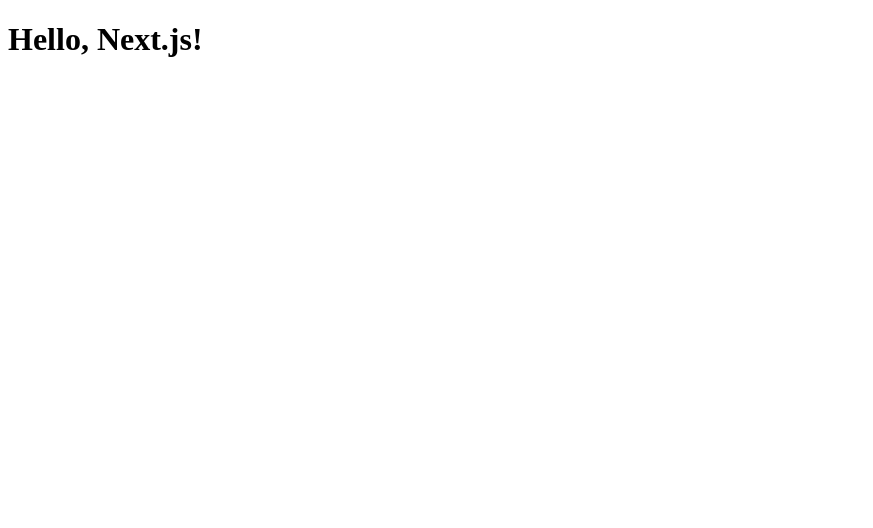
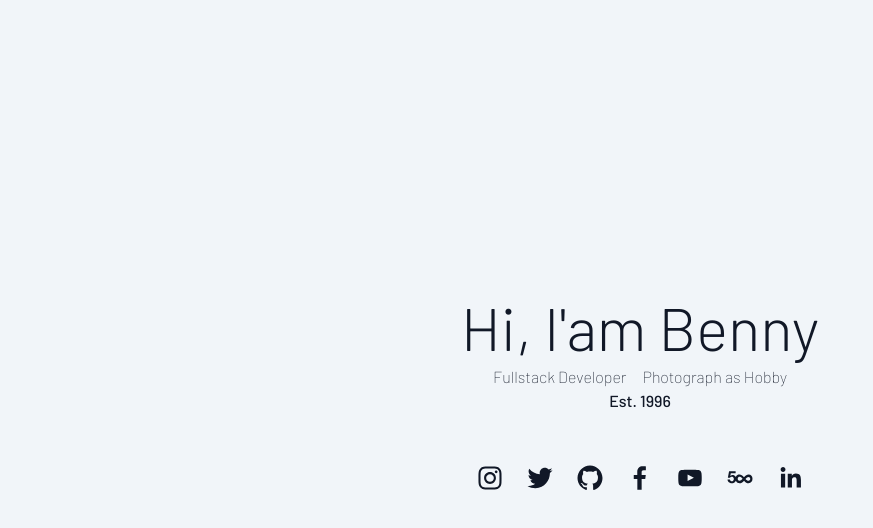
Before and after one commit to conquera99/website, a Next.js app: page / in a window 1280 px wide. Shown: the top 528 px of the page, without its empty margins (0-873 px from the left). Built offline with nearby package versions, Linux system fonts and the light colour scheme.

Commit message:
chore: update initial landing page design

```diff
--- a/next.config.js
+++ b/next.config.js
@@ -1,3 +1,9 @@
+const compilerOptions = {
+  removeConsole: {
+    exclude: ['error'],
+  },
+};
+
 /** @type {import('next').NextConfig} */
 const nextConfig = {
   reactStrictMode: true,
--- a/package.json
+++ b/package.json
@@ -18,10 +18,12 @@
     "next": "13.1.1",
     "react": "18.2.0",
     "react-dom": "18.2.0",
+    "react-social-icons": "^5.15.0",
     "react-wrap-balancer": "^0.2.3",
     "typescript": "4.9.4"
   },
   "devDependencies": {
+    "@tailwindcss/typography": "^0.5.8",
     "autoprefixer": "^10.4.13",
     "postcss": "^8.4.20",
     "prettier": "^2.8.1",
--- /dev/null
+++ b/src/app/developer/page.tsx
@@ -0,0 +1,16 @@
+import Link from 'next/link';
+
+const Page = () => {
+  return (
+    <div className="flex items-center justify-center h-screen">
+      <div className="text-center">
+        <h1 className="text-6xl font-light">Developers Experiences</h1>
+        <div className="font-extralight flex gap-4 justify-center mt-2">
+          <Link href="/">Back</Link>
+        </div>
+      </div>
+    </div>
+  );
+};
+
+export default Page;
--- a/src/app/layout.tsx
+++ b/src/app/layout.tsx
@@ -1,10 +1,17 @@
 import { FC, ReactNode } from 'react';
+import { Barlow } from '@next/font/google';
+import 'styles/globals.css';
+
+const barlow = Barlow({
+  subsets: ['latin'],
+  weight: ['100', '300', '500', '700', '900'],
+});
 
 const RootLayout: FC<{ children: ReactNode }> = ({ children }) => {
   return (
     <html lang="en">
       <head />
-      <body>{children}</body>
+      <body className={barlow.className}>{children}</body>
     </html>
   );
 };
--- a/src/app/page.tsx
+++ b/src/app/page.tsx
@@ -1,5 +1,83 @@
+import Link from 'next/link';
+import { SocialIcon } from 'react-social-icons';
+
+const USERNAME = 'conquera99';
+
 const Page = () => {
-  return <h1>Hello, Next.js!</h1>;
+  return (
+    <div className="flex items-center justify-center h-screen">
+      <div className="text-center">
+        <h1 className="text-6xl font-light">Hi, I&apos;am Benny</h1>
+        <div className="font-extralight flex gap-4 justify-center mt-2">
+          <Link href="/developer" className="hover:transition-all hover:text-blue-500">
+            Fullstack Developer
+          </Link>
+          <Link href="/photograph" className="hover:transition-all hover:text-blue-500">
+            Photograph as Hobby
+          </Link>
+        </div>
+        <div>Est. 1996</div>
+        <div className="mt-10">
+          <a target="_blank" rel="noreferrer" href={`https://instagram.com/${USERNAME}`}>
+            <SocialIcon
+              className="icon"
+              network="instagram"
+              bgColor="transparent"
+              fgColor="currentColor"
+            />
+          </a>
+          <a target="_blank" rel="noreferrer" href={`https://twitter.com/${USERNAME}`}>
+            <SocialIcon
+              className="icon"
+              network="twitter"
+              bgColor="transparent"
+              fgColor="currentColor"
+            />
+          </a>
+          <a target="_blank" rel="noreferrer" href={`https://github.com/${USERNAME}`}>
+            <SocialIcon
+              className="icon"
+              network="github"
+              bgColor="transparent"
+              fgColor="currentColor"
+            />
+          </a>
+          <a target="_blank" rel="noreferrer" href={`https://facebook.com/${USERNAME}`}>
+            <SocialIcon
+              className="icon"
+              network="facebook"
+              bgColor="transparent"
+              fgColor="currentColor"
+            />
+          </a>
+          <a target="_blank" rel="noreferrer" href={`https://youtube.com/@${USERNAME}`}>
+            <SocialIcon
+              className="icon"
+              network="youtube"
+              bgColor="transparent"
+              fgColor="currentColor"
+            />
+          </a>
+          <a target="_blank" rel="noreferrer" href={`https://500px.com/${USERNAME}`}>
+            <SocialIcon
+              className="icon"
+              network="fivehundredpix"
+              bgColor="transparent"
+              fgColor="currentColor"
+            />
+          </a>
+          <a target="_blank" rel="noreferrer" href={`https://linkedin.com/in/${USERNAME}`}>
+            <SocialIcon
+              className="icon"
+              network="linkedin"
+              bgColor="transparent"
+              fgColor="currentColor"
+            />
+          </a>
+        </div>
+      </div>
+    </div>
+  );
 };
 
 export default Page;
--- /dev/null
+++ b/src/app/photograph/page.tsx
@@ -0,0 +1,16 @@
+import Link from 'next/link';
+
+const Page = () => {
+  return (
+    <div className="flex items-center justify-center h-screen">
+      <div className="text-center">
+        <h1 className="text-6xl font-light">Photography Gallery</h1>
+        <div className="font-extralight flex gap-4 justify-center mt-2">
+          <Link href="/">Back</Link>
+        </div>
+      </div>
+    </div>
+  );
+};
+
+export default Page;
--- a/src/pages/api/hello.ts
+++ /dev/null
@@ -1,13 +0,0 @@
-// Next.js API route support: https://nextjs.org/docs/api-routes/introduction
-import type { NextApiRequest, NextApiResponse } from 'next'
-
-type Data = {
-  name: string
-}
-
-export default function handler(
-  req: NextApiRequest,
-  res: NextApiResponse<Data>
-) {
-  res.status(200).json({ name: 'John Doe' })
-}
--- a/src/styles/Home.module.css
+++ /dev/null
@@ -1,278 +0,0 @@
-.main {
-  display: flex;
-  flex-direction: column;
-  justify-content: space-between;
-  align-items: center;
-  padding: 6rem;
-  min-height: 100vh;
-}
-
-.description {
-  display: inherit;
-  justify-content: inherit;
-  align-items: inherit;
-  font-size: 0.85rem;
-  max-width: var(--max-width);
-  width: 100%;
-  z-index: 2;
-  font-family: var(--font-mono);
-}
-
-.description a {
-  display: flex;
-  justify-content: center;
-  align-items: center;
-  gap: 0.5rem;
-}
-
-.description p {
-  position: relative;
-  margin: 0;
-  padding: 1rem;
-  background-color: rgba(var(--callout-rgb), 0.5);
-  border: 1px solid rgba(var(--callout-border-rgb), 0.3);
-  border-radius: var(--border-radius);
-}
-
-.code {
-  font-weight: 700;
-  font-family: var(--font-mono);
-}
-
-.grid {
-  display: grid;
-  grid-template-columns: repeat(4, minmax(25%, auto));
-  width: var(--max-width);
-  max-width: 100%;
-}
-
-.card {
-  padding: 1rem 1.2rem;
-  border-radius: var(--border-radius);
-  background: rgba(var(--card-rgb), 0);
-  border: 1px solid rgba(var(--card-border-rgb), 0);
-  transition: background 200ms, border 200ms;
-}
-
-.card span {
-  display: inline-block;
-  transition: transform 200ms;
-}
-
-.card h2 {
-  font-weight: 600;
-  margin-bottom: 0.7rem;
-}
-
-.card p {
-  margin: 0;
-  opacity: 0.6;
-  font-size: 0.9rem;
-  line-height: 1.5;
-  max-width: 30ch;
-}
-
-.center {
-  display: flex;
-  justify-content: center;
-  align-items: center;
-  position: relative;
-  padding: 4rem 0;
-}
-
-.center::before {
-  background: var(--secondary-glow);
-  border-radius: 50%;
-  width: 480px;
-  height: 360px;
-  margin-left: -400px;
-}
-
-.center::after {
-  background: var(--primary-glow);
-  width: 240px;
-  height: 180px;
-  z-index: -1;
-}
-
-.center::before,
-.center::after {
-  content: '';
-  left: 50%;
-  position: absolute;
-  filter: blur(45px);
-  transform: translateZ(0);
-}
-
-.logo,
-.thirteen {
-  position: relative;
-}
-
-.thirteen {
-  display: flex;
-  justify-content: center;
-  align-items: center;
-  width: 75px;
-  height: 75px;
-  padding: 25px 10px;
-  margin-left: 16px;
-  transform: translateZ(0);
-  border-radius: var(--border-radius);
-  overflow: hidden;
-  box-shadow: 0px 2px 8px -1px #0000001a;
-}
-
-.thirteen::before,
-.thirteen::after {
-  content: '';
-  position: absolute;
-  z-index: -1;
-}
-
-/* Conic Gradient Animation */
-.thirteen::before {
-  animation: 6s rotate linear infinite;
-  width: 200%;
-  height: 200%;
-  background: var(--tile-border);
-}
-
-/* Inner Square */
-.thirteen::after {
-  inset: 0;
-  padding: 1px;
-  border-radius: var(--border-radius);
-  background: linear-gradient(
-    to bottom right,
-    rgba(var(--tile-start-rgb), 1),
-    rgba(var(--tile-end-rgb), 1)
-  );
-  background-clip: content-box;
-}
-
-/* Enable hover only on non-touch devices */
-@media (hover: hover) and (pointer: fine) {
-  .card:hover {
-    background: rgba(var(--card-rgb), 0.1);
-    border: 1px solid rgba(var(--card-border-rgb), 0.15);
-  }
-
-  .card:hover span {
-    transform: translateX(4px);
-  }
-}
-
-@media (prefers-reduced-motion) {
-  .thirteen::before {
-    animation: none;
-  }
-
-  .card:hover span {
-    transform: none;
-  }
-}
-
-/* Mobile */
-@media (max-width: 700px) {
-  .content {
-    padding: 4rem;
-  }
-
-  .grid {
-    grid-template-columns: 1fr;
-    margin-bottom: 120px;
-    max-width: 320px;
-    text-align: center;
-  }
-
-  .card {
-    padding: 1rem 2.5rem;
-  }
-
-  .card h2 {
-    margin-bottom: 0.5rem;
-  }
-
-  .center {
-    padding: 8rem 0 6rem;
-  }
-
-  .center::before {
-    transform: none;
-    height: 300px;
-  }
-
-  .description {
-    font-size: 0.8rem;
-  }
-
-  .description a {
-    padding: 1rem;
-  }
-
-  .description p,
-  .description div {
-    display: flex;
-    justify-content: center;
-    position: fixed;
-    width: 100%;
-  }
-
-  .description p {
-    align-items: center;
-    inset: 0 0 auto;
-    padding: 2rem 1rem 1.4rem;
-    border-radius: 0;
-    border: none;
-    border-bottom: 1px solid rgba(var(--callout-border-rgb), 0.25);
-    background: linear-gradient(
-      to bottom,
-      rgba(var(--background-start-rgb), 1),
-      rgba(var(--callout-rgb), 0.5)
-    );
-    background-clip: padding-box;
-    backdrop-filter: blur(24px);
-  }
-
-  .description div {
-    align-items: flex-end;
-    pointer-events: none;
-    inset: auto 0 0;
-    padding: 2rem;
-    height: 200px;
-    background: linear-gradient(
-      to bottom,
-      transparent 0%,
-      rgb(var(--background-end-rgb)) 40%
-    );
-    z-index: 1;
-  }
-}
-
-/* Tablet and Smaller Desktop */
-@media (min-width: 701px) and (max-width: 1120px) {
-  .grid {
-    grid-template-columns: repeat(2, 50%);
-  }
-}
-
-@media (prefers-color-scheme: dark) {
-  .vercelLogo {
-    filter: invert(1);
-  }
-
-  .logo,
-  .thirteen img {
-    filter: invert(1) drop-shadow(0 0 0.3rem #ffffff70);
-  }
-}
-
-@keyframes rotate {
-  from {
-    transform: rotate(360deg);
-  }
-  to {
-    transform: rotate(0deg);
-  }
-}
--- a/src/styles/globals.css
+++ b/src/styles/globals.css
@@ -1,3 +1,16 @@
 @tailwind base;
 @tailwind components;
 @tailwind utilities;
+
+body {
+  @apply bg-slate-100;
+  @apply text-gray-900;
+
+  @apply dark:bg-black;
+  @apply dark:text-white;
+}
+
+.icon .social-svg {
+  @apply hover:opacity-50;
+  @apply hover:transition-all;
+}
--- a/tailwind.config.js
+++ b/tailwind.config.js
@@ -2,6 +2,7 @@
 
 /** @type {import('tailwindcss').Config} */
 module.exports = {
+  darkMode: 'media',
   content: [
     './src/pages/**/*.{js,ts,jsx,tsx}',
     './src/app/**/*.{js,ts,jsx,tsx}',
@@ -10,9 +11,19 @@
   theme: {
     extend: {
       colors: {
-                primary: colors.blue['600'],
+        blue: {
+          900: '#002776',
+          800: '#003da5',
+          700: '#0052d4',
+          600: '#0066ff',
+          500: '#007bff',
+          400: '#3182ce',
+          300: '#63b3ed',
+          200: '#b3d4fc',
+          100: '#e6f6ff',
         },
       },
     },
-    plugins: [],
+  },
+  plugins: [require('@tailwindcss/typography')],
 };
```
Also changed, not shown: tsconfig.json (+32 -4 lines), 1 other file (tests, documents, lock files or other folders). Lines whose indentation alone changed are shown as unchanged.
